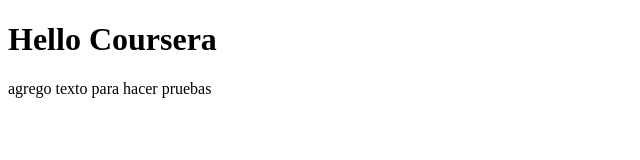
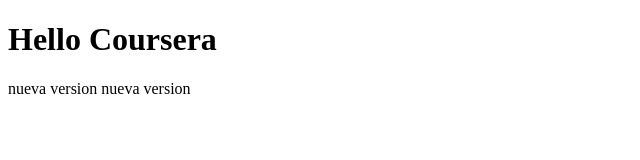
Before and after one commit to manelly67/coursera-test, a plain HTML site: page index.html in a window 1280 px wide. Shown: the full height of the page, 0-640 px from the left. Drawn offline with Linux system fonts and the light colour scheme.

Commit message:
new version.

```diff
--- a/index.html
+++ b/index.html
@@ -6,7 +6,7 @@
 </head>
 <body>
 <h1>Hello Coursera</h1>
-<p> agrego texto para hacer pruebas</p>
+<p> nueva version nueva version</p>
 
 
 </body>
```
